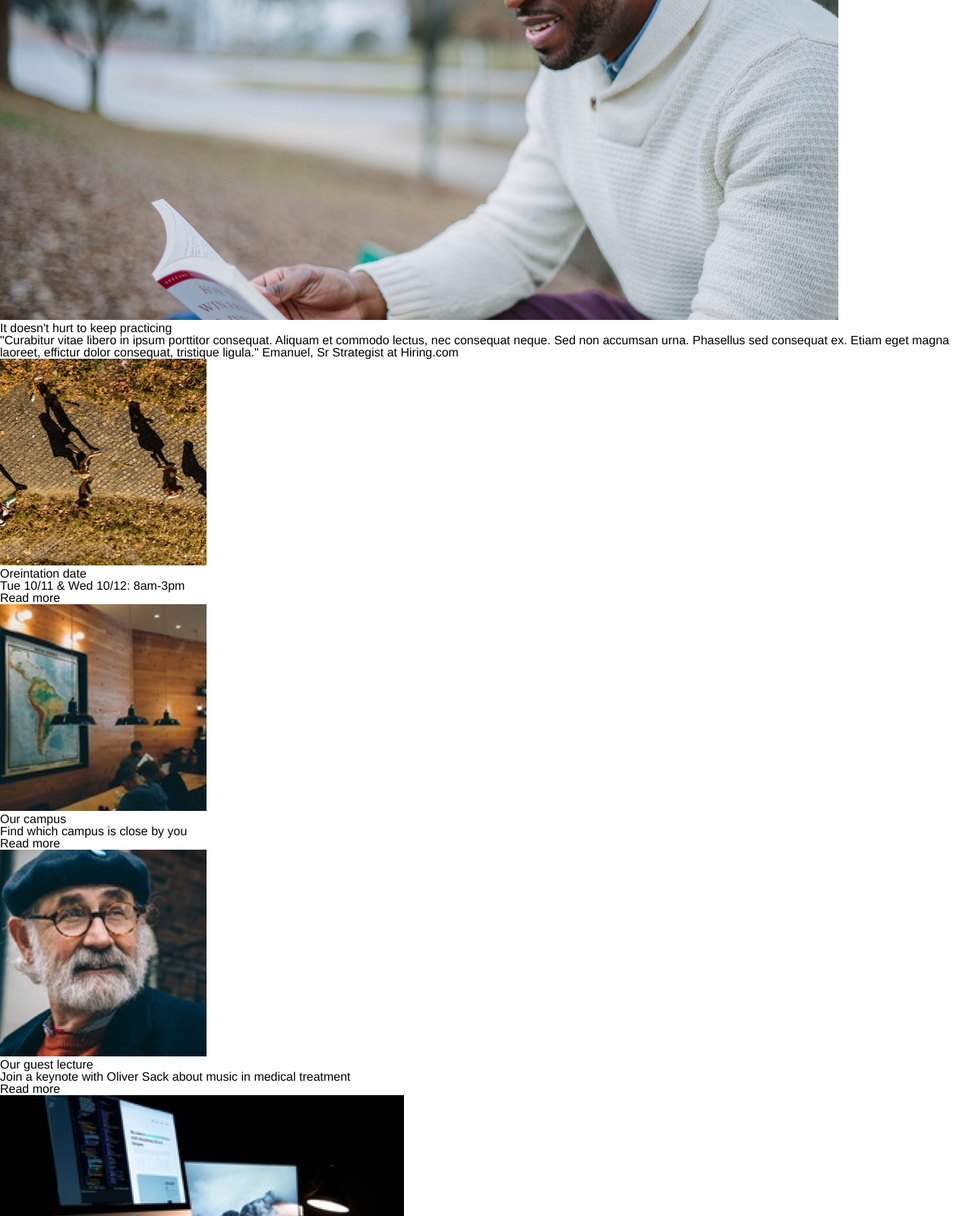
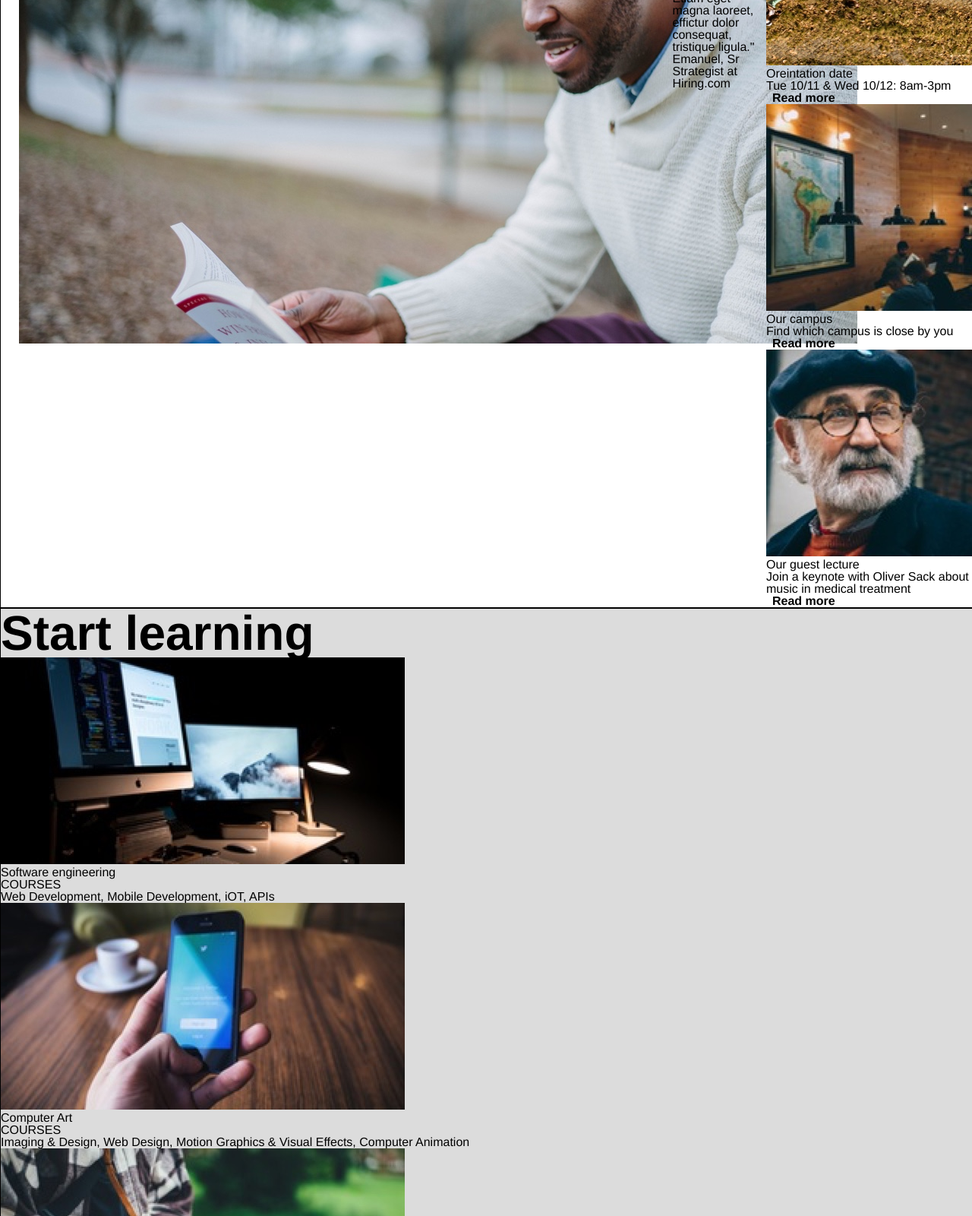
Before and after one commit to CatsEyeDjinn/Colmar-Academy, a plain HTML site: page index.html in a window 1280 px wide. Shown: the part 1200-2800 px from the top of the page at 76% size. Drawn offline with Linux system fonts and the light colour scheme.

Commit message:
added footer, as well as several changes to html and css files. All html elements in place and arranged. Some css work left, the elements need to be arranged correctly. After thats done I can move on to media queries but the css is going to be very tough, I need to relook flex boxes. Dont know how else ill be able to get them all in place.

```diff
--- a/index.html
+++ b/index.html
@@ -39,29 +39,30 @@
   <!--second section !-->
 <div id="second">
   <div class="practice">
-    <span><img src="./resources/images/information-main.jpg" alt="info" /></span>
+   <img src="./resources/images/information-main.jpg" alt="info" />
+    </div>
     <h2>It doesn't hurt to keep practicing</h2>
     <p>"Curabitur vitae libero in ipsum porttitor consequat. Aliquam et commodo lectus, nec consequat neque.
       Sed non accumsan urna. Phasellus sed consequat ex. Etiam eget magna laoreet, effictur dolor consequat, tristique ligula."
       Emanuel, Sr Strategist at Hiring.com</p>
     <div class="column">
       <div class="one">
-        <span><img src="./resources/images/information-orientation.jpg" alt="orientation" />
+       <img src="./resources/images/information-orientation.jpg" alt="orientation" />
           <h3>Oreintation date</h3>
           <p>Tue 10/11 & Wed 10/12: 8am-3pm</p>
-          <link href="#" />Read more</span>
+          <a href="#" />Read more</a>
         </div>
         <div class="two">
-          <span><img src="./resources/images/information-campus.jpg" alt="info" />
+          <img src="./resources/images/information-campus.jpg" alt="info" />
             <h3>Our campus</h3>
             <p>Find which campus is close by you</p>
-            <link href="#" />Read more</span>
+            <a href="#" />Read more</a>
           </div>
           <div class="three">
-            <span><img src="./resources/images/information-guest-lecture.jpg" alt="guest" />
+            <img src="./resources/images/information-guest-lecture.jpg" alt="guest" />
               <h3>Our guest lecture</h3>
               <p>Join a keynote with Oliver Sack about music in medical treatment</p>
-              <link href="#" />Read more</span>
+              <a href="#" />Read more</a>
             </div>
           </div>
     </div>
@@ -69,6 +70,7 @@
       <!--third section !-->
     <div id="third">
       <div class="learning">
+        <h1>Start learning</h1>
         <div class="engineer">
           <span><img src="./resources/images/course-software.jpg" alt="software">
             <p>Software engineering</p>
@@ -129,5 +131,12 @@
              <p>Research study about New York</p></span>
          </div>
       </div>
+
+      <!--footer section!-->
+      <footer>
+        <p>&copy; Colmar Academy. All rights reserved.</p>
+        <a href="#">Terms</a>
+        <a href="#">Privacy</a>
+      </footer>
  </body>
 </html>
--- a/resources/css/style.css
+++ b/resources/css/style.css
@@ -8,24 +8,28 @@ body {
   height: 64px;
   width: 100%;
   margin: 32px 24px 32px 24px;
-justify-content: center;
-  border: 1px solid black;
+  justify-content: center;
 }
 
 .icon {
   display: flex;
   align-items: center;
   margin-left: 24px;
+  height: 64px;
 }
 
 .colmar {
   font-weight: bold;
   margin: auto;
+  line-height: 64px;
+  font-size: 32px;
 }
 
 .academy {
   color: gainsboro;
   margin: auto;
+  line-height: 64px;
+  font-size: 32px
 }
 
 nav {
@@ -34,7 +38,6 @@ nav {
   justify-content: flex-end;
   margin-right: 24px;
   align-items: center;
-  border: 1px solid black;
 }
 
 a {
@@ -49,6 +52,7 @@ a {
   display:flex;
   border: 1px solid black;
   background-color: gainsboro;
+  width: 100%;
 }
 
 .first {
@@ -79,3 +83,28 @@ h1 {
 .button:hover {
 
 }
+
+#second {
+  display:flex;
+  border: 1px solid black;
+  width: 100%;
+}
+
+.practice {
+  display: block;
+  width: 60%;
+  margin: 32px 24px;
+}
+
+#third {
+  display:flex;
+  border: 1px solid black;
+  background-color: gainsboro;
+  width: 100%;
+}
+
+#fourth {
+  display:flex;
+  border: 1px solid black;
+  width: 100%;
+}
```
